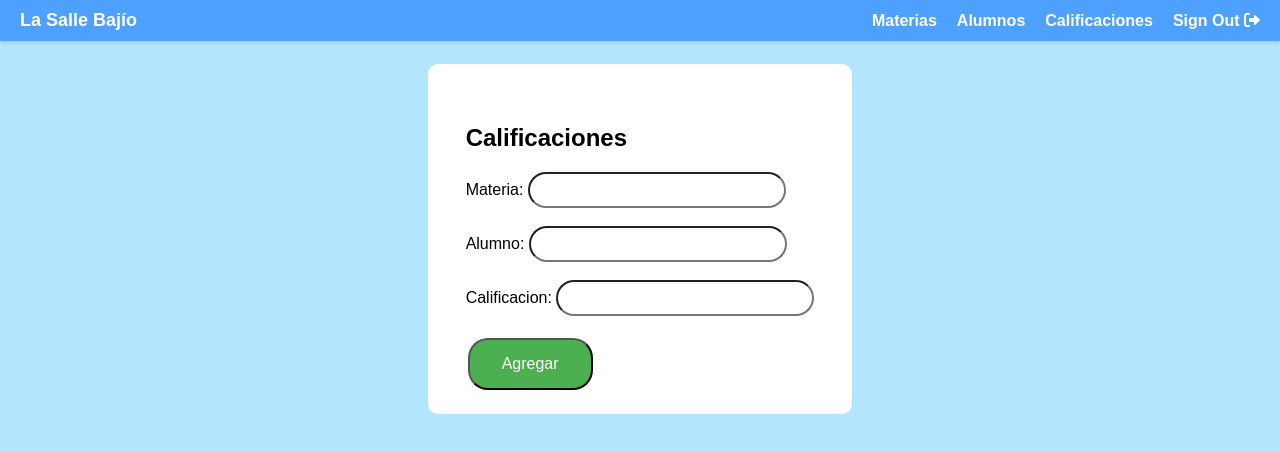
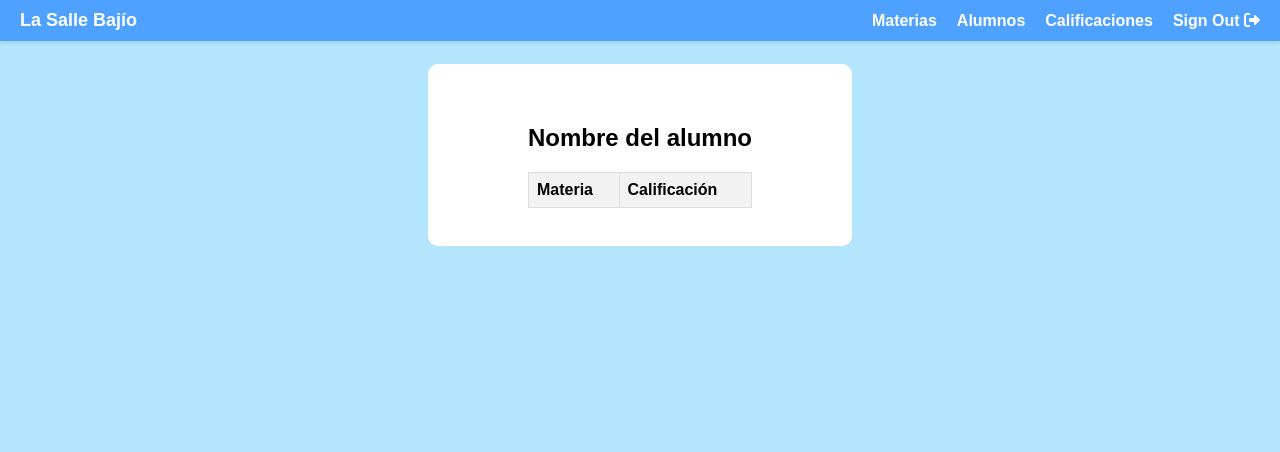
Before and after one commit to OzielLM/CRUD_ESCUELA, a plain HTML site: page screens/html/Calificaciones/calificacionesCM.html in a window 1280 px wide. Drawn offline with Linux system fonts and the light colour scheme.

Commit message:
Cambios en materia y calificación

```diff
--- a/screens/html/Calificaciones/calificacionesCM.html
+++ b/screens/html/Calificaciones/calificacionesCM.html
@@ -12,14 +12,20 @@
         <object type="text/html" data="../../../index.html" style="width: 100%; height: 60px;"></object>
     <div class="container">
         <form>
-            <h2>Calificaciones</h2>
-            <label for="materia">Materia:</label>
-            <input type="text" id="nombreMateriaCal" name="nombreMateriaCal" class="inputData"><br><br>
-            <label for="Alumno">Alumno:</label>
-            <input type="text" id="nombreAlumno" name="nombreAlumno" class="inputData"><br><br>
-            <label for="apellidos">Calificacion:</label>
-            <input type="number" id="calificacionAlumno" name="calificacionAlumno" class="inputData"><br><br>
-            <input type="submit" value="Agregar" class="button-contenedor">
+            <h2>Nombre del alumno</h2>
+            <div class="table-container">
+                <table class="table text-center">
+                    <thead class="table-light">
+                        <tr>
+                            <th scope="col">Materia</th>
+                            <th scope="col">Calificación</th>
+                        </tr>
+                    </thead>
+                    <tbody id="calificacionesTableBody">
+                        <!-- Las filas se generarán dinámicamente con JavaScript -->
+                    </tbody>
+                </table>
+            </div>
             <br>
         </form>
     </div>
```
Also changed, not shown: screens/html/Materias/materiasCM.html (+1 -5 lines).
